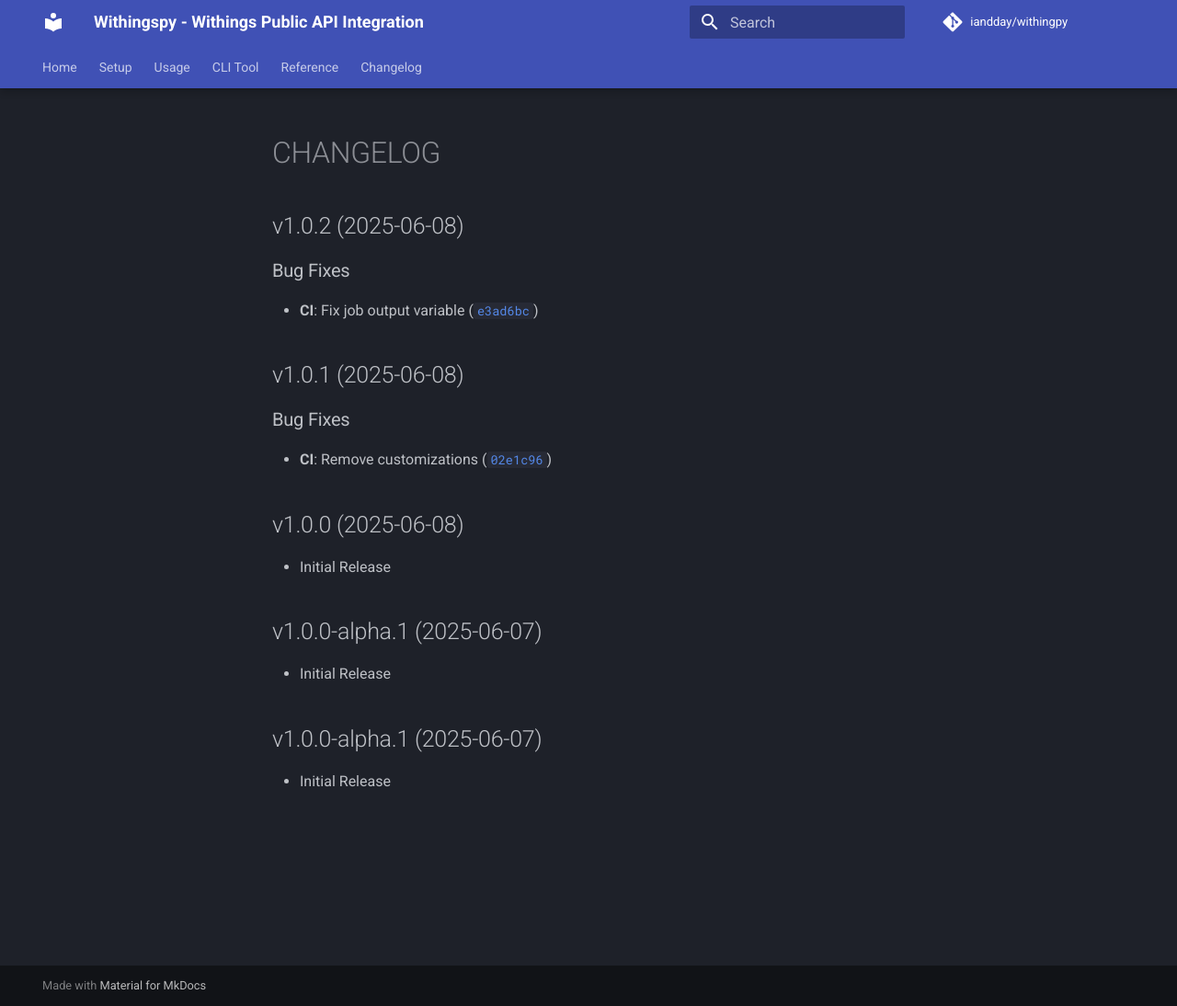
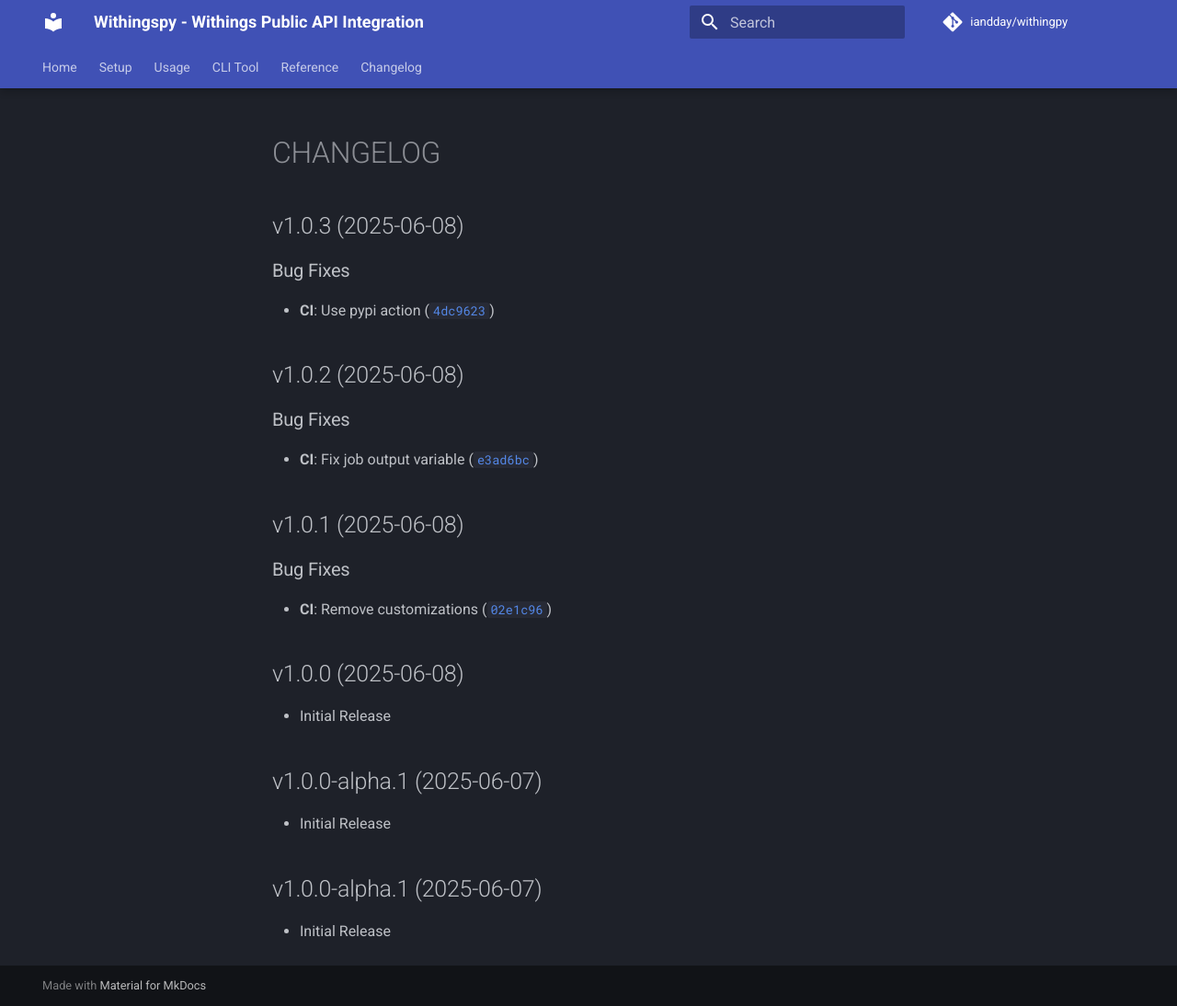
Before and after one commit to iandday/withingpy, an MkDocs documentation site: the page built from docs/CHANGELOG.md, in a window 1280 px wide and 1094 px high. Shown: the whole window at 92% size. Built offline with MkDocs 1.6.1 and Material for MkDocs 9.7.7, drawn with Linux system fonts in a browser that asks for light colours; comment, search, counter and statistics services are not loaded.

Commit message:
1.0.3
Automatically generated by python-semantic-release

```diff
--- a/docs/CHANGELOG.md
+++ b/docs/CHANGELOG.md
@@ -1,6 +1,14 @@
 # CHANGELOG
 
 <!-- version list -->
+
+## v1.0.3 (2025-06-08)
+
+### Bug Fixes
+
+- **CI**: Use pypi action
+  ([`4dc9623`](https://github.com/iandday/withingpy/commit/4dc9623c654542080c1fa7a57380a9e2cf0efced))
+
 
 ## v1.0.2 (2025-06-08)
 
--- a/pyproject.toml
+++ b/pyproject.toml
@@ -1,6 +1,6 @@
 [project]
 name = "withingpy"
-version = "1.0.2"
+version = "1.0.3"
 description = "Withings Public API Integration"
 readme = "README.md"
 authors = [
```
